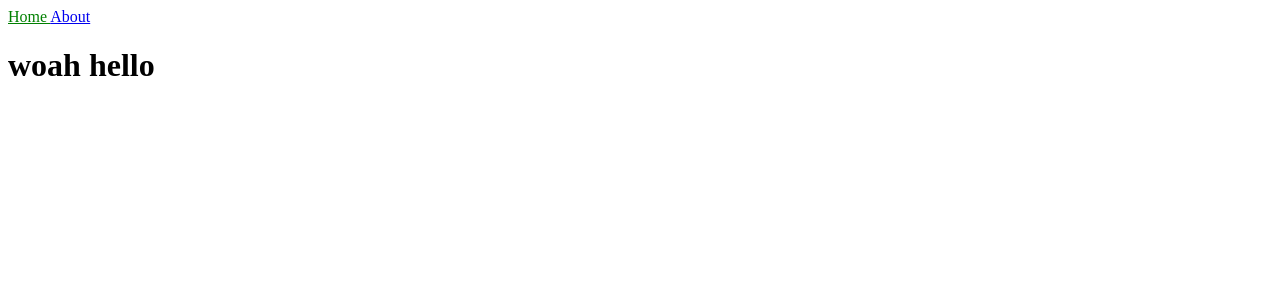
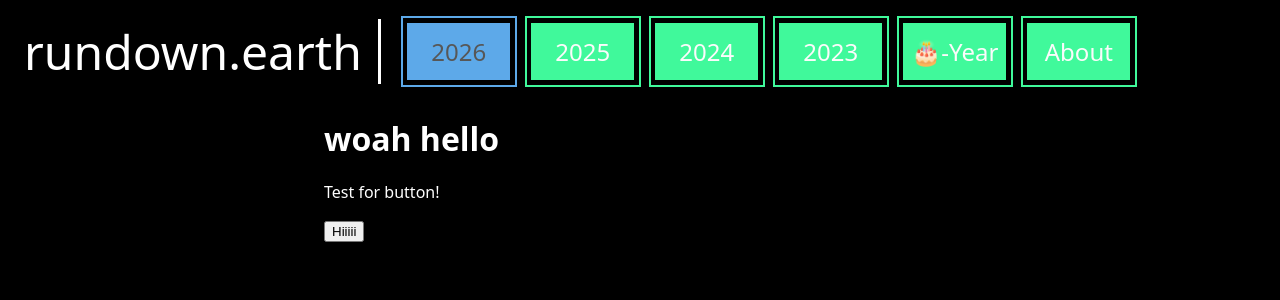
Before and after one commit to robertzago/rundown-earth, a Jekyll site: the page built from index.html, in a window 1280 px wide. Shown: the top 300 px of the page. Built offline with Jekyll 4.4.1, drawn with Linux system fonts in a browser that asks for light colours; some web fonts are replaced.

Commit message:
Added Menu

```diff
--- a/_config.yml
+++ b/_config.yml
@@ -36,6 +36,11 @@ plugins:
 plugins:
   - jekyll-feed
 
+collections:
+  years:
+    output: true
+    permalink: /:name
+
 # Exclude from processing.
 # The following items will not be processed, by default.
 # Any item listed under the `exclude:` key here will be automatically added to
--- a/_data/navigation.yml
+++ b/_data/navigation.yml
@@ -1,4 +1,8 @@
-- name: Home
+- name: 2026
   link: /
-- name: About
-  link: /about.html
+- name: 2025
+  link: /2025
+- name: 2024
+  link: /2024
+- name: 2023
+  link: /2023
--- a/_includes/navigation.html
+++ b/_includes/navigation.html
@@ -1,9 +1,7 @@
 <nav>
     {% for item in site.data.navigation %}
-    <a href="{{ item.link }}" {% if page.url == item.link %}
-            class="current"
-        {% endif %}">
-        {{ item.name }}
+    <a href="{{ item.link }}" class="nav-button {% if page.url == item.link %} current-button {% endif %} ">
+        <div>{{ item.name }}</div>
     </a>
     {% endfor %}
 </nav>
--- a/_layouts/default.html
+++ b/_layouts/default.html
@@ -6,7 +6,22 @@
     <link rel="stylesheet" href="/assets/css/styles.css">
   </head>
   <body>
-    {% include navigation.html %}
-    {{ content }}
+    <header>
+      <div class="logo"><a href="/">rundown.earth</a></div>
+      <div class="top-navigation">
+
+        {% include navigation.html %}
+
+        <a href="/compare" class="nav-button {% if page.url == '/compare' %} current-button {% endif %}">
+          <div>🎂-Year</div>
+        </a>
+
+        <a href="/about" class="nav-button {% if page.url == '/about' %} current-button {% endif %}">
+          <div>About</div>
+        </a>
+      </div>
+    </header>
+
+    <div class="content">{{ content }}</div>
   </body>
 </html>
--- a/_sass/main.scss
+++ b/_sass/main.scss
@@ -1,3 +1,119 @@
-.current {
-    color: green;
+/* SCSS HEX */
+$spring-green: #40f99bff;
+$cool-sky: #5da9e9ff;
+$mauve: #e2adf2ff;
+$velvet-purple: #6d326dff;
+$sweet-salmon: #e8998dff;
+
+$bg-black: black;
+$bg-white: white;
+
+
+@media (orientation: landscape) {
+    .content {
+    margin:auto;
+    width:50%;
+    }
 }
+
+@media (orientation: portrait) {
+    body {
+        font-size:30px;
+    }
+    .content {
+        margin:auto;
+    }
+}
+
+@font-face {
+    font-family: "Smooch Sans";
+    src: url("/assets/fonts/SmoochSans-VariableFont_wght.tff");
+}
+
+
+body {
+  background-color: black;
+  color: white;
+  font-family: "Smooch Sans", system-ui, sans-serif;
+}
+
+
+.logo {
+    color: white;
+    font-size: 3rem;
+    border-right: white solid;
+    padding-inline: 1rem;
+    margin-right: 1rem;
+}
+
+.logo * {
+  color: inherit;
+  font-family: inherit;
+  text-decoration: inherit;
+
+}
+
+header {
+    width: 100%;          /* Forces header to take full width so content drops below */
+    display: flex;
+    align-items: center;  /* Centers logo and nav vertically */
+    padding-block: 0.5rem;
+    box-sizing: border-box;
+}
+
+.top-navigation {
+    display: flex;
+    flex-direction: row;  /* Forces horizontal alignment */
+    flex-wrap: nowrap;    /* Prevents buttons from dropping to a new line */
+    align-items: center;
+    flex-grow: 1;
+}
+
+/* Ensure the navigation include file doesn't break the flex flow */
+nav {
+    display: flex;
+    flex-direction: row;
+    flex-wrap: nowrap;
+}
+
+.nav-button {
+    background: $bg-black;
+    border: solid 2px $spring-green;
+    width: 7rem;
+    height: 4.2rem;
+    margin-inline: 0.25rem;
+    color: rgb(251, 251, 251);
+    text-decoration: none;
+    font-size: 1.5rem;
+
+    display: flex;
+    align-items: center;
+    justify-content: center;
+    flex-shrink: 0;
+}
+
+.nav-button div {
+    background-color: $spring-green;
+    height: 85%;
+    width: 92%;
+    display: flex;
+    align-items: center;
+    justify-content: center;
+}
+
+.content {
+    clear: both;
+}
+
+.nav-year {
+
+}
+
+.current-button {
+    border-color: $cool-sky;
+    color: rgb(87, 87, 87);
+}
+
+.current-button div {
+    background-color: $cool-sky;
+}
--- /dev/null
+++ b/_years/2023.html
@@ -0,0 +1,6 @@
+---
+# These somehow make Jekyll process stuff
+title: 2023
+layout: default
+
+---
--- /dev/null
+++ b/_years/2024.html
@@ -0,0 +1,6 @@
+---
+# These somehow make Jekyll process stuff
+title: 2024
+layout: default
+
+---
--- a/index.html
+++ b/index.html
@@ -3,4 +3,6 @@
 title: Homeeee
 layout: default
 ---
-<h1>{{ "Woah Hello" | downcase"}}</h1>
+<h1>{{ "Woah Hello" | downcase}}</h1>
+<p>Test for button!</p>
+<a href="/"><button type="button">Hiiiii</button></a>
```
Also changed, not shown: 404.html (deleted, +0 -25 lines), _years/2025.html (added, +8 -0 lines), assets/fonts/SmoochSans-VariableFont_wght.ttf (added), assets/images/Earth.png (added).
